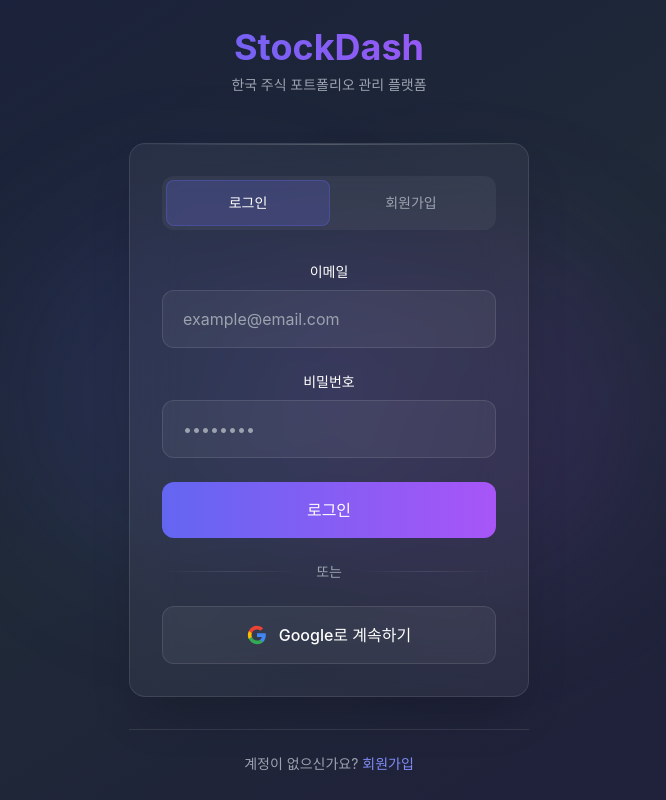
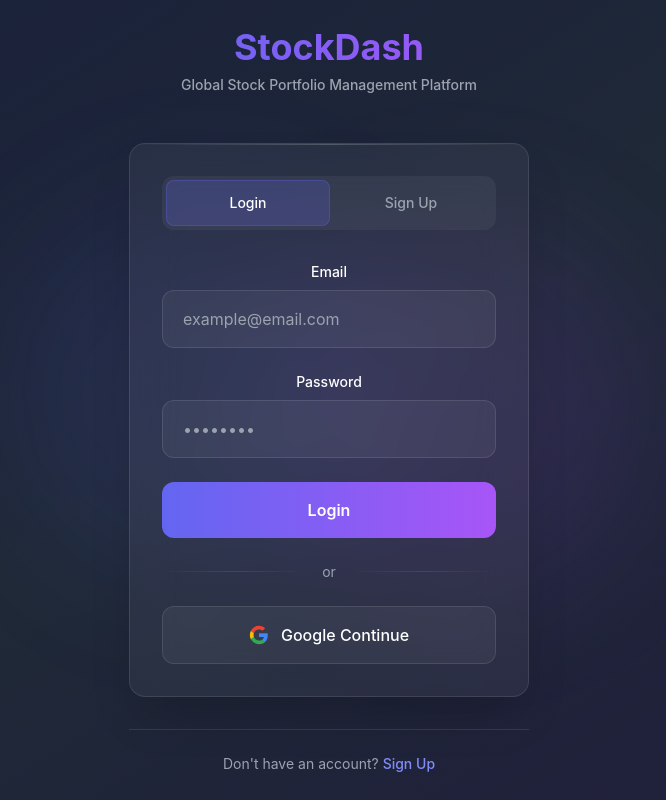
Before and after one commit to SongChangseok/stock-dashboard-v2, a React (Vite) app: page /auth in a window 1280 px wide. Shown: the whole page, without its empty margins (311-977 px from the left). Built offline with nearby package versions, Linux system fonts and the light colour scheme; no server answers; a web font is replaced by a local one.

Commit message:
feat: 영어로 텍스트 콘텐츠 번역 및 사용자 경험 개선

```diff
--- a/src/components/AuthForm.tsx
+++ b/src/components/AuthForm.tsx
@@ -20,7 +20,7 @@ export const AuthForm: React.FC<AuthFormProps> = ({ type, onSuccess }) => {
     setSuccess('')
 
     if (type === 'signup' && password !== confirmPassword) {
-      setError('비밀번호가 일치하지 않습니다.')
+      setError('Passwords do not match.')
       return
     }
 
@@ -30,7 +30,7 @@ export const AuthForm: React.FC<AuthFormProps> = ({ type, onSuccess }) => {
         if (error) {
           setError(error.message)
         } else {
-          setSuccess('로그인이 완료되었습니다!')
+          setSuccess('Login successful!')
           onSuccess?.()
         }
       } else {
@@ -38,12 +38,12 @@ export const AuthForm: React.FC<AuthFormProps> = ({ type, onSuccess }) => {
         if (error) {
           setError(error.message)
         } else {
-          setSuccess('회원가입이 완료되었습니다! 이메일을 확인해주세요.')
+          setSuccess('Sign up successful! Please check your email.')
           onSuccess?.()
         }
       }
     } catch {
-      setError('오류가 발생했습니다. 다시 시도해주세요.')
+      setError('An error occurred. Please try again.')
     }
   }
 
@@ -67,7 +67,7 @@ export const AuthForm: React.FC<AuthFormProps> = ({ type, onSuccess }) => {
           htmlFor="email"
           className="block text-sm font-medium text-white mb-2"
         >
-          이메일
+          Email
         </label>
         <input
           type="email"
@@ -86,14 +86,14 @@ export const AuthForm: React.FC<AuthFormProps> = ({ type, onSuccess }) => {
           htmlFor="password"
           className="block text-sm font-medium text-white mb-2"
         >
-          비밀번호
+          Password
         </label>
         <input
           type="password"
           id="password"
           value={password}
           onChange={(e) => setPassword(e.target.value)}
-          placeholder={type === 'signup' ? '최소 8자 이상' : '••••••••'}
+          placeholder={type === 'signup' ? 'Minimum 8 characters' : '••••••••'}
           minLength={type === 'signup' ? 8 : undefined}
           required
           className="w-full px-5 py-4 bg-white/5 border border-white/10 rounded-xl text-white placeholder-gray-400 focus:outline-none focus:border-indigo-500 focus:bg-white/8 focus:ring-3 focus:ring-indigo-500/10 transition-all duration-300 hover:bg-white/7 hover:border-white/20"
@@ -107,14 +107,14 @@ export const AuthForm: React.FC<AuthFormProps> = ({ type, onSuccess }) => {
             htmlFor="confirmPassword"
             className="block text-sm font-medium text-white mb-2"
           >
-            비밀번호 확인
+            Confirm Password
           </label>
           <input
             type="password"
             id="confirmPassword"
             value={confirmPassword}
             onChange={(e) => setConfirmPassword(e.target.value)}
-            placeholder="비밀번호를 다시 입력하세요"
+            placeholder="Re-enter password"
             required
             className="w-full px-5 py-4 bg-white/5 border border-white/10 rounded-xl text-white placeholder-gray-400 focus:outline-none focus:border-indigo-500 focus:bg-white/8 focus:ring-3 focus:ring-indigo-500/10 transition-all duration-300 hover:bg-white/7 hover:border-white/20"
           />
@@ -130,10 +130,10 @@ export const AuthForm: React.FC<AuthFormProps> = ({ type, onSuccess }) => {
         {loading ? (
           <>
             <div className="w-5 h-5 border-2 border-white/30 border-t-white rounded-full animate-spin" />
-            <span>처리중...</span>
+            <span>Processing...</span>
           </>
         ) : (
-          <span>{type === 'login' ? '로그인' : '회원가입'}</span>
+          <span>{type === 'login' ? 'Login' : 'Sign Up'}</span>
         )}
       </button>
     </form>
--- a/src/components/ProtectedRoute.tsx
+++ b/src/components/ProtectedRoute.tsx
@@ -14,7 +14,7 @@ export const ProtectedRoute: React.FC<ProtectedRouteProps> = ({ children }) => {
       <div className="min-h-screen bg-gradient-to-br from-gray-900 via-gray-800 to-gray-900 flex items-center justify-center">
         <div className="text-center">
           <div className="w-12 h-12 border-4 border-indigo-500/30 border-t-indigo-500 rounded-full animate-spin mx-auto mb-4" />
-          <p className="text-gray-400">로딩 중...</p>
+          <p className="text-gray-400">Loading...</p>
         </div>
       </div>
     )
--- a/src/pages/AuthPage.tsx
+++ b/src/pages/AuthPage.tsx
@@ -28,7 +28,7 @@ export const AuthPage: React.FC = () => {
             StockDash
           </h1>
           <p className="text-gray-400 text-sm font-medium">
-            한국 주식 포트폴리오 관리 플랫폼
+            Global Stock Portfolio Management Platform
           </p>
         </div>
 
@@ -47,7 +47,7 @@ export const AuthPage: React.FC = () => {
                   : 'text-gray-400 hover:text-white hover:bg-white/5'
               }`}
             >
-              로그인
+              Login
             </button>
             <button
               onClick={() => setActiveTab('signup')}
@@ -57,7 +57,7 @@ export const AuthPage: React.FC = () => {
                   : 'text-gray-400 hover:text-white hover:bg-white/5'
               }`}
             >
-              회원가입
+              Sign Up
             </button>
           </div>
 
@@ -67,7 +67,7 @@ export const AuthPage: React.FC = () => {
           {/* Divider */}
           <div className="flex items-center my-6">
             <div className="flex-1 h-px bg-gradient-to-r from-transparent via-white/10 to-transparent" />
-            <span className="px-4 text-sm text-gray-400">또는</span>
+            <span className="px-4 text-sm text-gray-400">or</span>
             <div className="flex-1 h-px bg-gradient-to-r from-transparent via-white/10 to-transparent" />
           </div>
 
@@ -75,7 +75,7 @@ export const AuthPage: React.FC = () => {
           <button
             onClick={() => {
               // TODO: Implement Google auth
-              alert('Google 로그인 기능은 곧 구현 예정입니다.')
+              alert('Google login feature coming soon.')
             }}
             className="w-full py-4 bg-white/5 border border-white/10 text-white font-medium rounded-xl hover:bg-white/10 hover:-translate-y-0.5 transition-all duration-300 flex items-center justify-center gap-3"
           >
@@ -97,7 +97,7 @@ export const AuthPage: React.FC = () => {
                 fill="#EA4335"
               />
             </svg>
-            Google로 {activeTab === 'login' ? '계속하기' : '가입하기'}
+            Google {activeTab === 'login' ? 'Continue' : 'Sign Up'}
           </button>
         </div>
 
@@ -105,15 +105,15 @@ export const AuthPage: React.FC = () => {
         <div className="text-center mt-8 pt-6 border-t border-white/10">
           <p className="text-sm text-gray-400">
             {activeTab === 'login'
-              ? '계정이 없으신가요?'
-              : '이미 계정이 있으신가요?'}{' '}
+              ? 'Don\'t have an account?'
+              : 'Already have an account?'}{' '}
             <button
               onClick={() =>
                 setActiveTab(activeTab === 'login' ? 'signup' : 'login')
               }
               className="text-indigo-400 hover:text-indigo-300 font-medium transition-colors duration-300"
             >
-              {activeTab === 'login' ? '회원가입' : '로그인'}
+              {activeTab === 'login' ? 'Sign Up' : 'Login'}
             </button>
           </p>
         </div>
--- a/src/pages/DashboardPage.tsx
+++ b/src/pages/DashboardPage.tsx
@@ -20,18 +20,18 @@ export const DashboardPage: React.FC = () => {
             <h1 className="text-3xl font-bold bg-gradient-to-r from-indigo-500 to-purple-500 bg-clip-text text-transparent">
               StockDash
             </h1>
-            <p className="text-gray-400 mt-1">포트폴리오 대시보드</p>
+            <p className="text-gray-400 mt-1">Portfolio Dashboard</p>
           </div>
           <div className="flex items-center gap-4">
             <div className="text-right">
-              <p className="text-sm text-gray-400">환영합니다!</p>
+              <p className="text-sm text-gray-400">Welcome!</p>
               <p className="text-white font-medium">{user?.email}</p>
             </div>
             <button
               onClick={handleSignOut}
               className="px-4 py-2 bg-white/5 border border-white/10 text-white rounded-lg hover:bg-white/10 transition-all duration-300"
             >
-              로그아웃
+              Logout
             </button>
           </div>
         </div>
@@ -41,7 +41,7 @@ export const DashboardPage: React.FC = () => {
           {/* Portfolio Overview */}
           <div className="lg:col-span-2 bg-white/5 backdrop-blur-xl border border-white/10 rounded-2xl p-6">
             <h2 className="text-xl font-semibold text-white mb-4">
-              포트폴리오 개요
+              Portfolio Overview
             </h2>
             <div className="text-center py-12">
               <div className="w-16 h-16 bg-indigo-500/20 rounded-full flex items-center justify-center mx-auto mb-4">
@@ -59,9 +59,9 @@ export const DashboardPage: React.FC = () => {
                   />
                 </svg>
               </div>
-              <p className="text-gray-400 mb-2">포트폴리오 데이터가 없습니다</p>
+              <p className="text-gray-400 mb-2">No portfolio data available</p>
               <p className="text-sm text-gray-500">
-                주식을 추가하여 포트폴리오를 시작해보세요
+                Add stocks to start your portfolio
               </p>
             </div>
           </div>
@@ -70,36 +70,36 @@ export const DashboardPage: React.FC = () => {
           <div className="space-y-6">
             <div className="bg-white/5 backdrop-blur-xl border border-white/10 rounded-2xl p-6">
               <h3 className="text-lg font-semibold text-white mb-4">
-                빠른 액션
+                Quick Actions
               </h3>
               <div className="space-y-3">
                 <button className="w-full py-3 bg-indigo-500/20 border border-indigo-500/30 text-indigo-300 rounded-lg hover:bg-indigo-500/30 transition-all duration-300">
-                  주식 추가
+                  Add Stock
                 </button>
                 <button className="w-full py-3 bg-white/5 border border-white/10 text-white rounded-lg hover:bg-white/10 transition-all duration-300">
-                  포트폴리오 분석
+                  Portfolio Analysis
                 </button>
                 <button className="w-full py-3 bg-white/5 border border-white/10 text-white rounded-lg hover:bg-white/10 transition-all duration-300">
-                  시장 동향
+                  Market Trends
                 </button>
               </div>
             </div>
 
             <div className="bg-white/5 backdrop-blur-xl border border-white/10 rounded-2xl p-6">
               <h3 className="text-lg font-semibold text-white mb-4">
-                계정 정보
+                Account Information
               </h3>
               <div className="space-y-2">
                 <div className="flex justify-between items-center">
-                  <span className="text-gray-400 text-sm">이메일</span>
+                  <span className="text-gray-400 text-sm">Email</span>
                   <span className="text-white text-sm">{user?.email}</span>
                 </div>
                 <div className="flex justify-between items-center">
-                  <span className="text-gray-400 text-sm">가입일</span>
+                  <span className="text-gray-400 text-sm">Join Date</span>
                   <span className="text-white text-sm">
                     {user?.created_at
-                      ? new Date(user.created_at).toLocaleDateString('ko-KR')
-                      : '알 수 없음'}
+                      ? new Date(user.created_at).toLocaleDateString('en-US')
+                      : 'Unknown'}
                   </span>
                 </div>
               </div>
```
